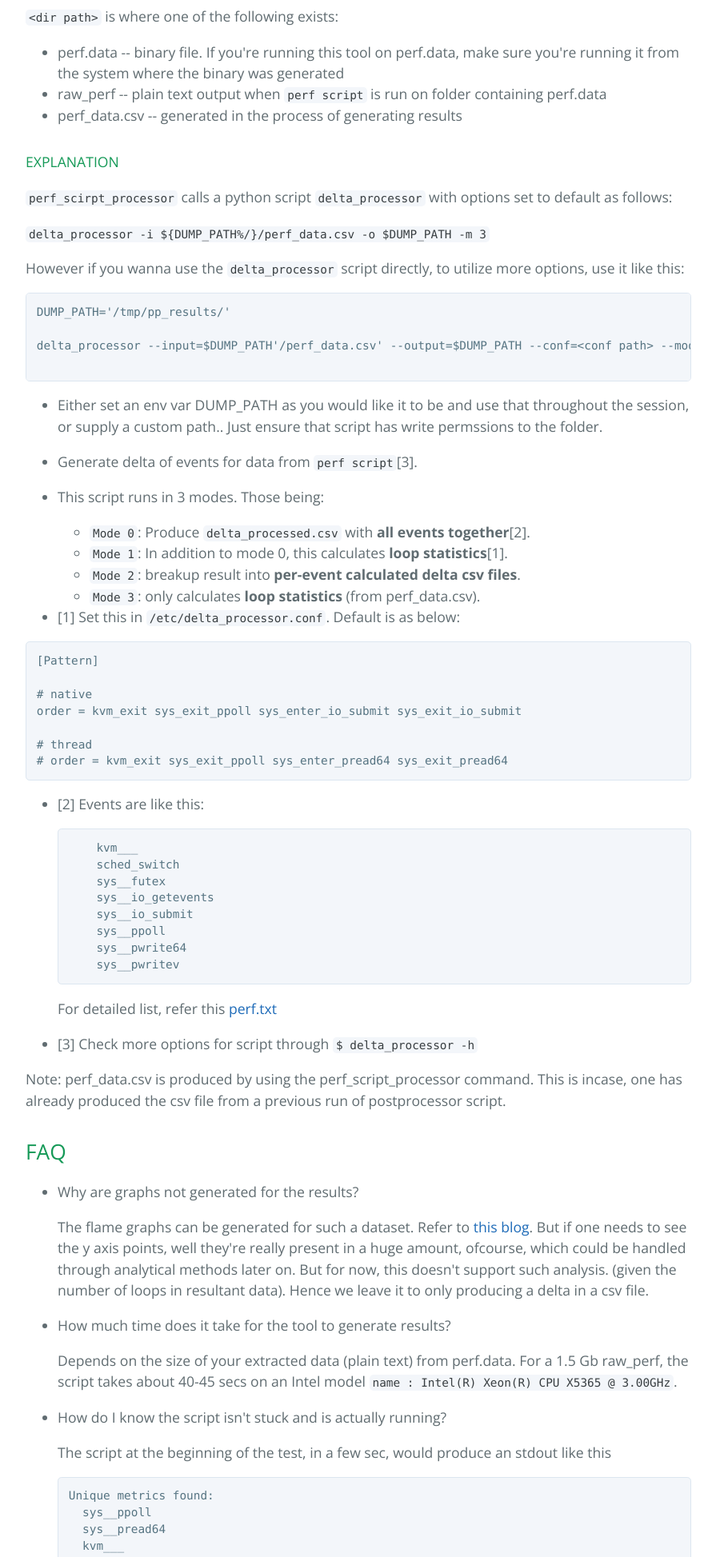
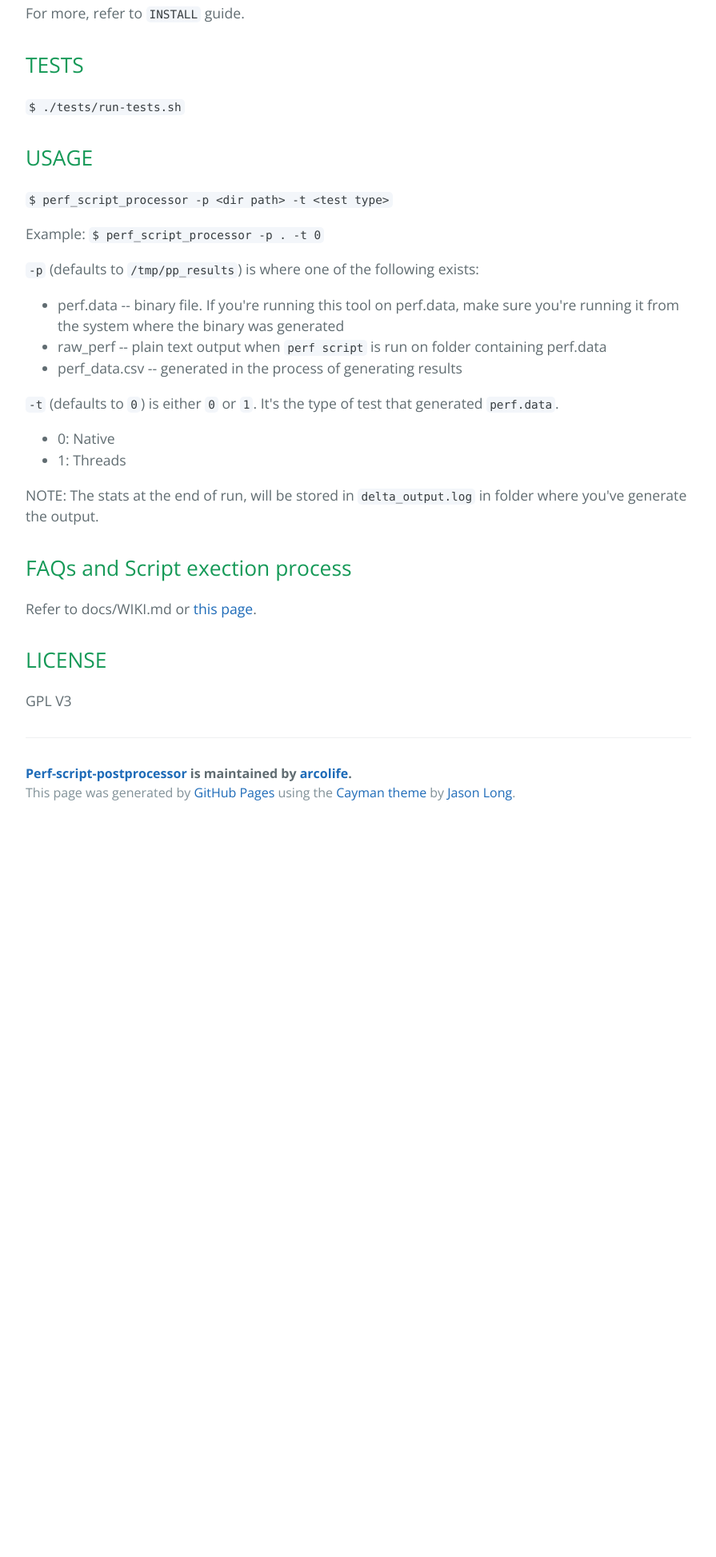
Before and after one commit to arcolife/perf-script-postprocessor, a plain HTML site: page index.html in a window 1280 px wide. Shown: the part 853-2800 px from the top of the page at 80% size, without its empty margins (192-1087 px from the left). After the commit the page ends 1888 px from the top, so only its background shows below. Drawn offline with nearby package versions, Linux system fonts and the light colour scheme.

Commit message:
Create gh-pages branch via GitHub

```diff
--- a/index.html
+++ b/index.html
@@ -31,15 +31,31 @@ a set of utilities,which is provided under the package <a href="https://github.c
 <h2>
 <a id="installation" class="anchor" href="#installation" aria-hidden="true"><span class="octicon octicon-link"></span></a>INSTALLATION</h2>
 
-<p><code>$ sudo ./install</code></p>
+<p>Step 1: Install from pip: <code>$ pip2 install perf-script-postprocessor</code></p>
+
+<p>Step 2: Copy <a href="https://raw.githubusercontent.com/arcolife/perf-script-postprocessor/master/delta_processor.conf">this conf file</a>
+        into /etc/</p>
+
+<p>Step 3: Customize the conf file accordingly.</p>
+
+<p>Optional:
+Step 4: Refer to docs/WIKI.md or <a href="https://github.com/arcolife/perf-script-postprocessor/wiki">this page</a> for detailed usage.</p>
+
+<p>For more, refer to <code>INSTALL</code> guide. </p>
+
+<h2>
+<a id="tests" class="anchor" href="#tests" aria-hidden="true"><span class="octicon octicon-link"></span></a>TESTS</h2>
+
+<p><code>$ ./tests/run-tests.sh</code></p>
 
 <h2>
 <a id="usage" class="anchor" href="#usage" aria-hidden="true"><span class="octicon octicon-link"></span></a>USAGE</h2>
 
-<pre><code>$ perf_script_processor &lt;dir path&gt;
-</code></pre>
+<p><code>$ perf_script_processor -p &lt;dir path&gt; -t &lt;test type&gt;</code></p>
 
-<p><code>&lt;dir path&gt;</code> is where one of the following exists:</p>
+<p>Example: <code>$ perf_script_processor -p . -t 0</code></p>
+
+<p><code>-p</code> (defaults to <code>/tmp/pp_results</code>) is where one of the following exists:</p>
 
 <ul>
 <li>perf.data -- binary file. If you're running this tool on perf.data, make sure
@@ -48,144 +64,24 @@ a set of utilities,which is provided under the package <a href="https://github.c
 <li>perf_data.csv -- generated in the process of generating results</li>
 </ul>
 
-<h4>
-<a id="explanation" class="anchor" href="#explanation" aria-hidden="true"><span class="octicon octicon-link"></span></a>EXPLANATION</h4>
-
-<p><code>perf_scirpt_processor</code> calls a python script <code>delta_processor</code> with options set to default as follows:</p>
-
-<p><code>delta_processor -i ${DUMP_PATH%/}/perf_data.csv -o $DUMP_PATH -m 3</code></p>
-
-<p>However if you wanna use the <code>delta_processor</code> script directly, to utilize more options, use it like this:</p>
-
-<pre><code>DUMP_PATH='/tmp/pp_results/'
-
-delta_processor --input=$DUMP_PATH'/perf_data.csv' --output=$DUMP_PATH --conf=&lt;conf path&gt; --mode=&lt;0,1,2,3&gt;
-
-</code></pre>
+<p><code>-t</code> (defaults to <code>0</code>) is either <code>0</code> or <code>1</code>. It's the type of test that generated <code>perf.data</code>.</p>
 
 <ul>
-<li><p>Either set an env var DUMP_PATH as you would like it to be
-and use that throughout the session, or supply a custom path..
-Just ensure that script has write permssions to the folder.</p></li>
-<li><p>Generate delta of events for data from <code>perf script</code>[3]. </p></li>
-<li>
-<p>This script runs in 3 modes. Those being:</p>
-
-<ul>
-<li>
-<code>Mode 0</code>: Produce <code>delta_processed.csv</code> with <strong>all events together</strong>[2].</li>
-<li>
-<code>Mode 1</code>: In addition to mode 0, this calculates <strong>loop statistics</strong>[1].</li>
-<li>
-<code>Mode 2</code>: breakup result into <strong>per-event calculated delta csv files</strong>.</li>
-<li>
-<code>Mode 3</code>: only calculates <strong>loop statistics</strong> (from perf_data.csv).</li>
-</ul>
-</li>
-<li><p>[1] Set this in <code>/etc/delta_processor.conf</code>. Default is as below:</p></li>
+<li>0: Native</li>
+<li>1: Threads</li>
 </ul>
 
-<pre><code>[Pattern]
-
-# native
-order = kvm_exit sys_exit_ppoll sys_enter_io_submit sys_exit_io_submit
-
-# thread
-# order = kvm_exit sys_exit_ppoll sys_enter_pread64 sys_exit_pread64
-</code></pre>
-
-<ul>
-<li>
-<p>[2] Events are like this:</p>
-
-<pre><code>    kvm___
-    sched_switch
-    sys__futex
-    sys__io_getevents
-    sys__io_submit
-    sys__ppoll
-    sys__pwrite64
-    sys__pwritev
-</code></pre>
-
-<p>For detailed list, refer this <a href="https://gist.githubusercontent.com/staticfloat/ad064cd6ae653f2afba7/raw/324a81a7423dd94226bd7ad3d1035a517612720f/perf.txt">perf.txt</a> </p>
-</li>
-<li><p>[3] Check more options for script through <code>$ delta_processor -h</code></p></li>
-</ul>
-
-<p>Note:
-perf_data.csv is produced by using the perf_script_processor command.
-This is incase, one has already produced the csv file from a previous run
-of postprocessor script.</p>
+<p>NOTE: The stats at the end of run, will be stored in <code>delta_output.log</code> in folder where you've generate the output.</p>
 
 <h2>
-<a id="faq" class="anchor" href="#faq" aria-hidden="true"><span class="octicon octicon-link"></span></a>FAQ</h2>
+<a id="faqs-and-script-exection-process" class="anchor" href="#faqs-and-script-exection-process" aria-hidden="true"><span class="octicon octicon-link"></span></a>FAQs and Script exection process</h2>
 
-<ul>
-<li>
-<p>Why are graphs not generated for the results?</p>
-
-<p>The flame graphs can be generated for such a dataset. Refer to <a href="http://www.brendangregg.com/perf.html#FlameGraphs">this blog</a>. But if one needs to see
-the y axis points, well they're really present in a huge amount, ofcourse,
-which could be handled through analytical methods later on. But for now,
-this doesn't support such analysis. (given the number of loops in resultant data).
-Hence we leave it to only producing a delta in a csv file.</p>
-</li>
-<li>
-<p>How much time does it take for the tool to generate results?</p>
-
-<p>Depends on the size of your extracted data (plain text) from perf.data.
-For a 1.5 Gb raw_perf, the script takes about 40-45 secs on an Intel model
-<code>name   : Intel(R) Xeon(R) CPU X5365  @ 3.00GHz</code>. </p>
-</li>
-<li>
-<p>How do I know the script isn't stuck and is actually running?</p>
-
-<p>The script at the beginning of the test, in a few sec, would produce an stdout like this</p>
-
-<pre><code>Unique metrics found:
-  sys__ppoll
-  sys__pread64
-  kvm___
-</code></pre>
-
-<p>This means the data has been loaded, and keys have been processed. It then calls
-the <code>prepare_delta()</code> method which processed loop deltas. The result of that would
-add on to the stdout like this:</p>
-
-<pre><code> **********************
- delta:exit_ppoll__kvm_exit stats:
-  Standard Dev: xxx
-  Mean: xxx
-  Median: xxx
- ======================
- delta:enter_pread64__exit_ppoll stats:
-  Standard Dev: xxx
-  Mean: xxx
-  Median: xxx
- ======================
- delta:exit_pread64__enter_pread64 stats:
-  Standard Dev: xxx
-  Mean: xxx
-  Median: xxx
- ======================
- Script was executed with Mode option 3.
- Results have been stored to: thread/
- Time taken -- prepare_delta() -- 41.4485499859
-</code></pre>
-
-<p>In addition, it will produce a  <code>loop_diff.csv</code> and a <code>perf_data.csv</code> in the output dir.</p>
-
-<p>If it doesn't, Well <img class="emoji" title=":shit:" alt=":shit:" src="https://assets-cdn.github.com/images/icons/emoji/unicode/1f4a9.png" height="20" width="20" align="absmiddle"> . </p>
-</li>
-</ul>
+<p>Refer to docs/WIKI.md or <a href="https://github.com/arcolife/perf-script-postprocessor/wiki">this page</a>.</p>
 
 <h2>
 <a id="license" class="anchor" href="#license" aria-hidden="true"><span class="octicon octicon-link"></span></a>LICENSE</h2>
 
 <p>GPL V3</p>
-
-<p><a href="https://bitdeli.com/free" title="Bitdeli Badge"><img src="https://d2weczhvl823v0.cloudfront.net/arcolife/perf-script-postprocessor/trend.png" alt="Bitdeli Badge"></a></p>
 
       <footer class="site-footer">
         <span class="site-footer-owner"><a href="https://github.com/arcolife/perf-script-postprocessor">Perf-script-postprocessor</a> is maintained by <a href="https://github.com/arcolife">arcolife</a>.</span>
```
Also changed, not shown: params.json (+1 -1 lines).
